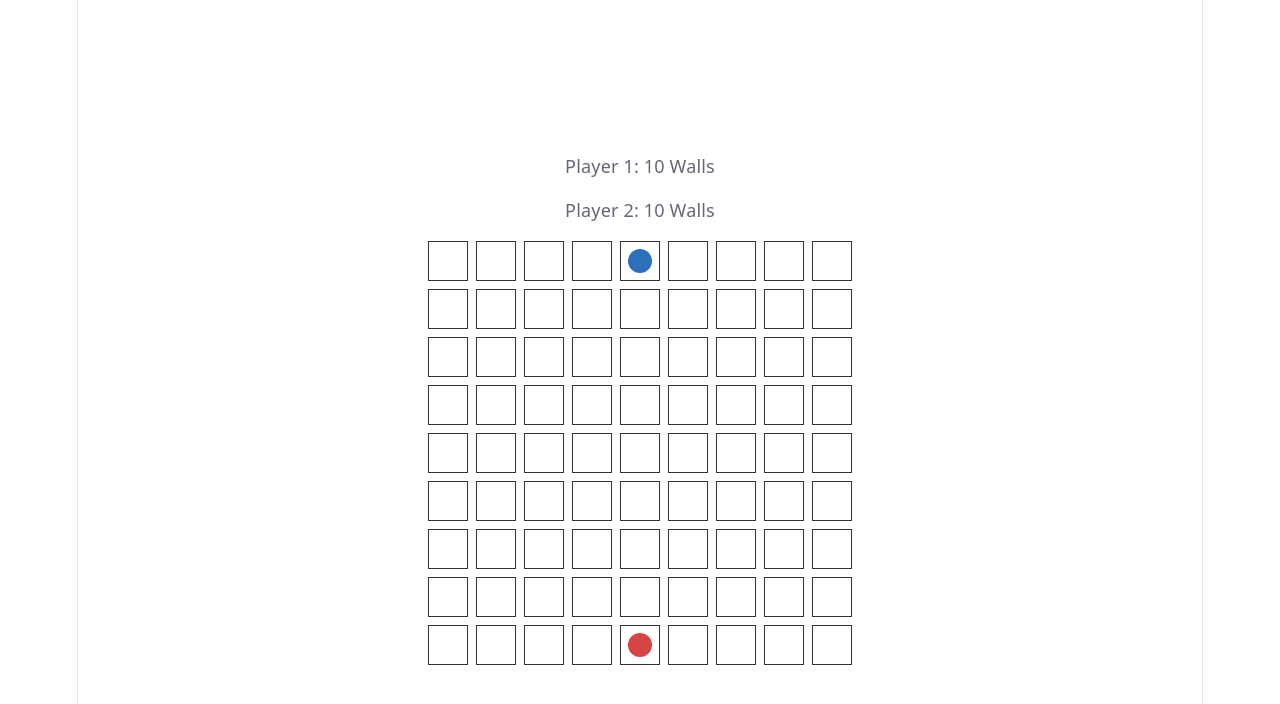
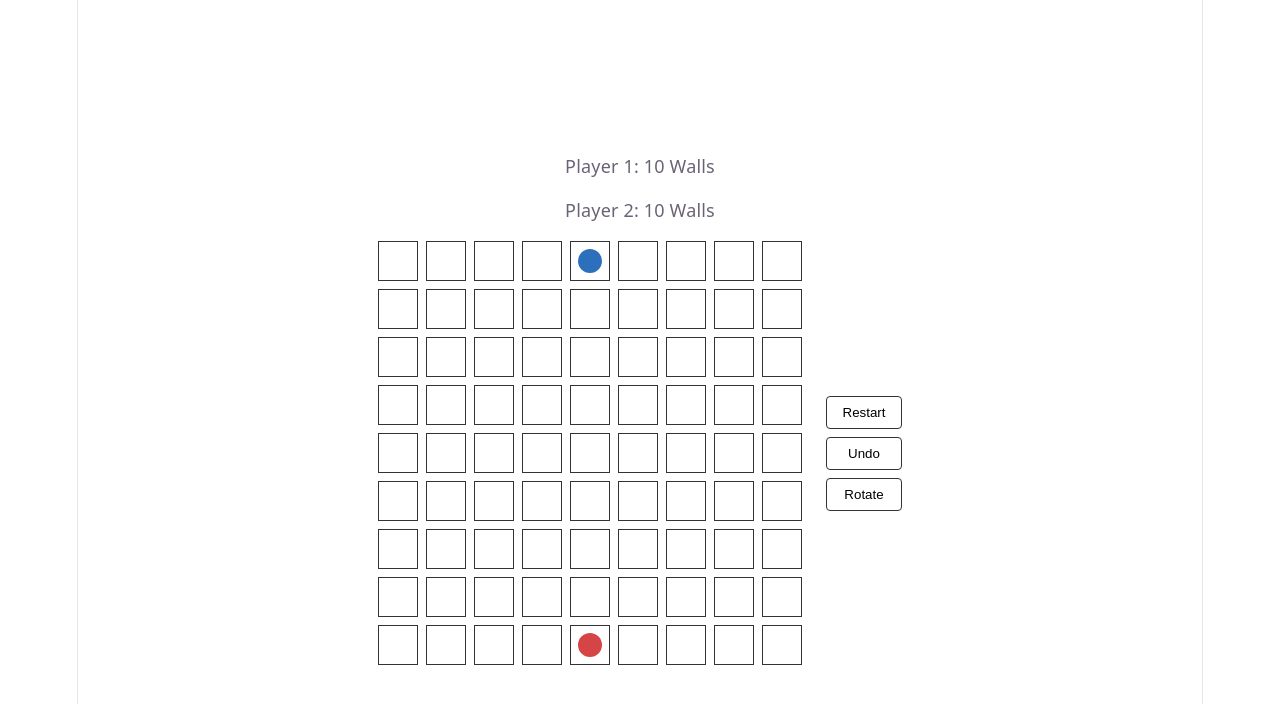
Before and after one commit to iggysiegel/quoridor, a React (Vite) app: page / in a window 1280 px wide. Shown: the top 704 px of the page. Built offline with nearby package versions, Linux system fonts and the light colour scheme.

Commit message:
Add restart, undo, and rotate board buttons

```diff
--- a/src/Board.css
+++ b/src/Board.css
@@ -5,6 +5,11 @@
   grid-template-columns: repeat(8, 40px 8px) 40px;
   grid-template-rows: repeat(8, 40px 8px) 40px;
   width: fit-content;
+  transition: transform 1s ease;
+}
+
+.board.rotated {
+  transform: rotate(180deg);
 }
 
 .cell {
@@ -58,3 +63,27 @@
   background: rgba(107, 74, 47, 0.4);
   border-radius: 4px;
 }
+
+.game-area {
+  display: flex;
+  align-items: center;
+  gap: 24px;
+}
+
+.sidebar {
+  display: flex;
+  flex-direction: column;
+  gap: 8px;
+}
+
+.sidebar-button {
+  padding: 8px 16px;
+  border: 1px solid #333;
+  border-radius: 4px;
+  background: #fff;
+  cursor: pointer;
+}
+
+.sidebar-button:hover {
+  background: rgba(107, 74, 47, 0.1);
+}
--- a/src/Board.tsx
+++ b/src/Board.tsx
@@ -12,7 +12,7 @@ import {
   movePlayer,
   placeWall,
 } from "./game";
-import { type Orientation } from "./types";
+import { type GameState, type Orientation } from "./types";
 
 const ORIENTATIONS: Orientation[] = ["horizontal", "vertical"];
 
@@ -31,6 +31,8 @@ function getWallGridArea(row: number, col: number, orientation: Orientation) {
 
 export default function Board() {
   const [boardState, setBoardState] = useState(INITIAL_STATE);
+  const [history, setHistory] = useState<GameState[]>([]);
+  const [isRotated, setIsRotated] = useState(false);
   const winner = getWinner(boardState);
   const winnerMessage =
     winner && { p1: "Player 1 Wins", p2: "Player 2 Wins" }[winner];
@@ -42,6 +44,8 @@ export default function Board() {
 
     const target = { row, col };
     if (isValidMove(boardState, boardState.turn, target)) {
+      const nextHistory = [...history, boardState];
+      setHistory(nextHistory);
       setBoardState(movePlayer(boardState, boardState.turn, target));
     }
   }
@@ -53,8 +57,27 @@ export default function Board() {
 
     const wall = { slot: { row, col }, orientation, player: boardState.turn };
     if (isValidWallPlacement(boardState, wall)) {
+      const nextHistory = [...history, boardState];
+      setHistory(nextHistory);
       setBoardState(placeWall(boardState, wall));
     }
+  }
+
+  function handleRestart() {
+    setBoardState(INITIAL_STATE);
+    setHistory([]);
+  }
+
+  function handleUndo() {
+    if (history.length === 0) {
+      return;
+    }
+    setBoardState(history[history.length - 1]);
+    setHistory(history.slice(0, -1));
+  }
+
+  function handleRotate() {
+    setIsRotated(!isRotated);
   }
 
   const rows = Array.from({ length: 9 }, (_, row) => row);
@@ -67,7 +90,8 @@ export default function Board() {
         <p>Player 1: {getWallsRemaining(boardState, "p1")} Walls</p>
         <p>Player 2: {getWallsRemaining(boardState, "p2")} Walls</p>
       </div>
-      <div className="board">
+      <div className="game-area">
+        <div className={`board ${isRotated ? "rotated" : ""}`}>
           {/* Cells */}
           {rows.map((row) =>
             cols.map((col) => {
@@ -112,6 +136,19 @@ export default function Board() {
             ),
           )}
         </div>
+
+        <div className="sidebar">
+          <button className="sidebar-button" onClick={handleRestart}>
+            Restart
+          </button>
+          <button className="sidebar-button" onClick={handleUndo}>
+            Undo
+          </button>
+          <button className="sidebar-button" onClick={handleRotate}>
+            Rotate
+          </button>
+        </div>
+      </div>
     </>
   );
 }
```
Lines whose indentation alone changed are shown as unchanged.
